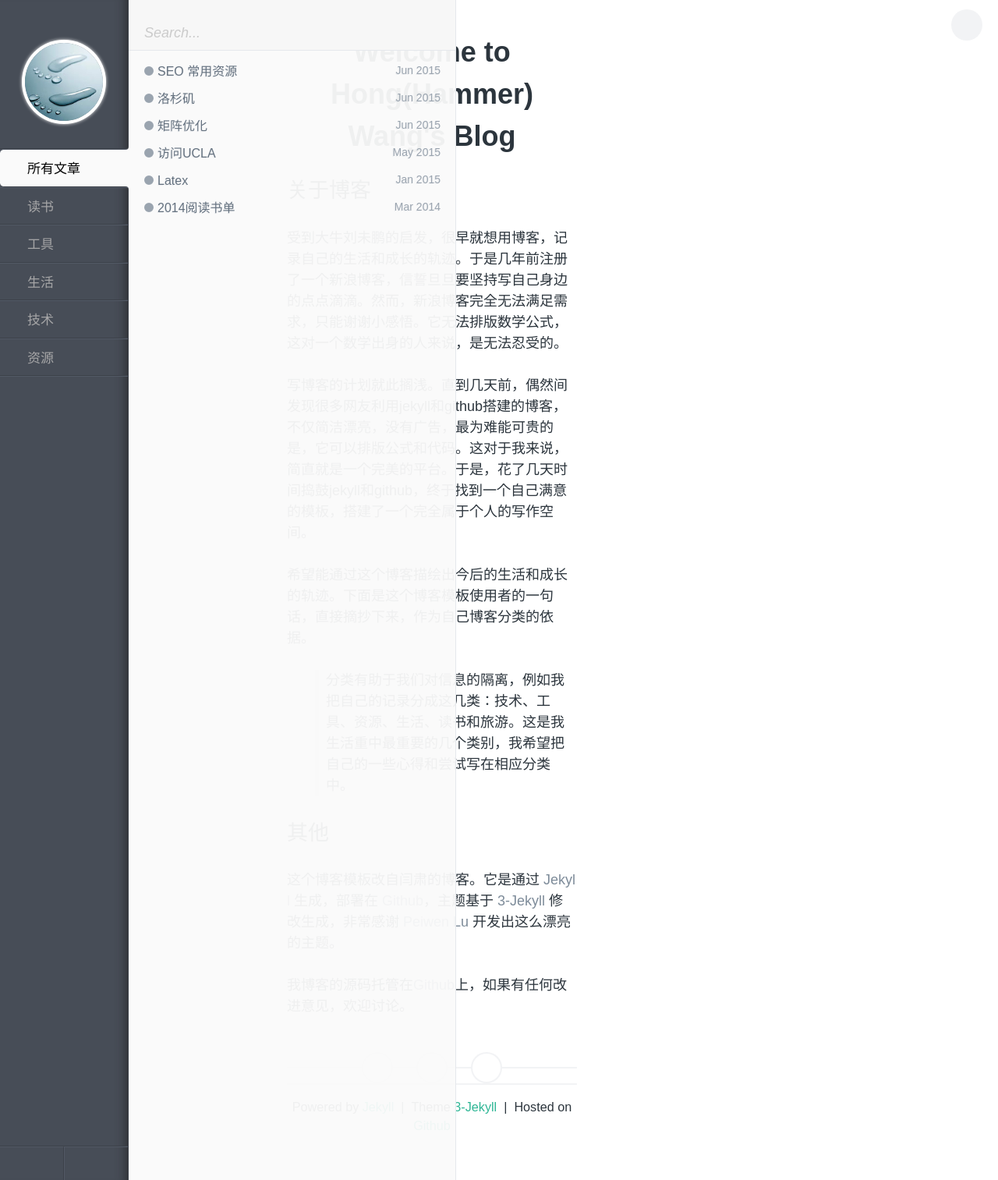
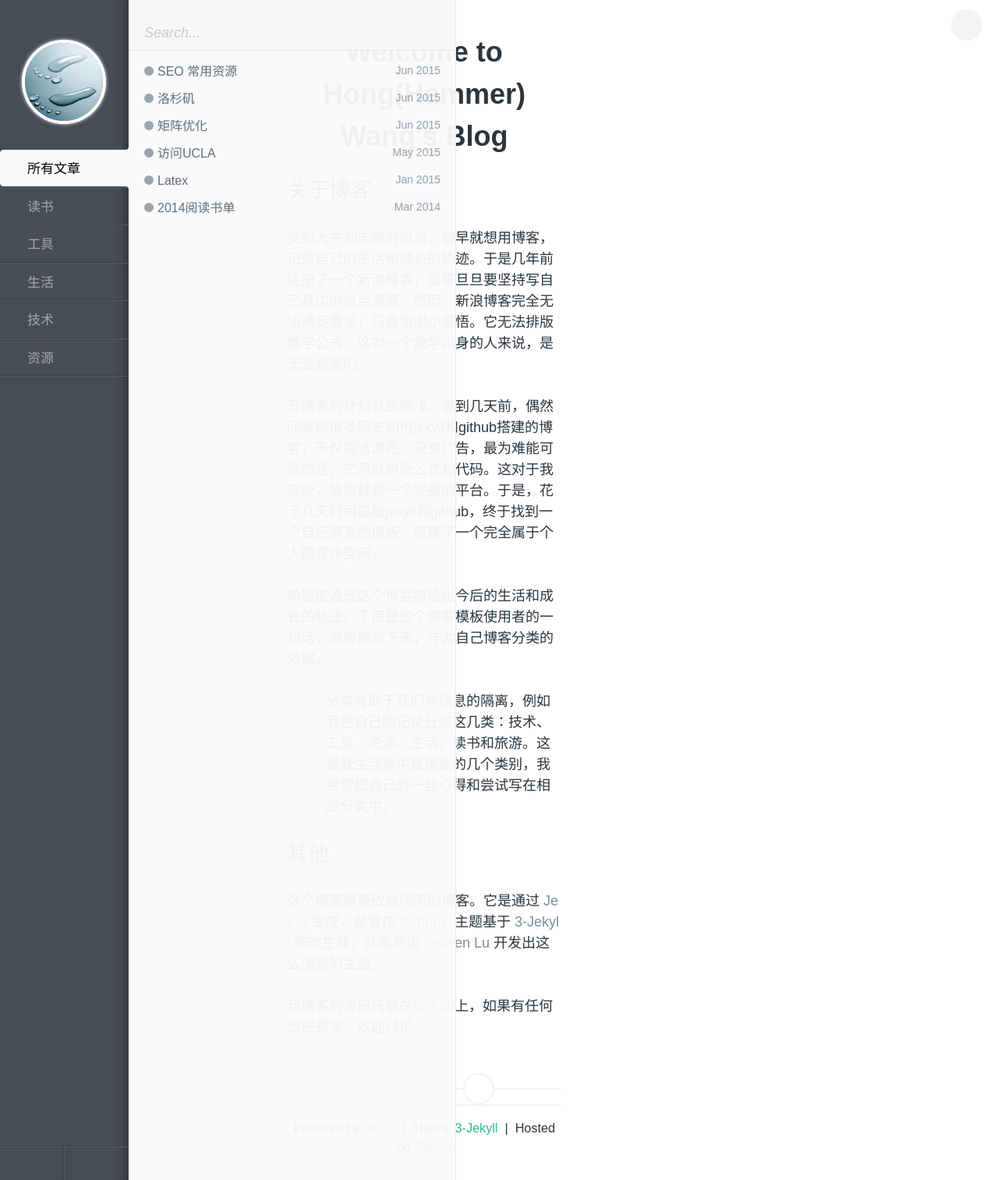
Before and after one commit to polyHong/polyHong.github.io, a Jekyll site: the page built from index.md, in a window 1280 px wide. Shown: the whole page at 78% size. Built offline with Jekyll 4.4.1, drawn with Linux system fonts in a browser that asks for light colours; some web fonts are replaced; Markdown is read by kramdown in place of the engine named in the settings.

Commit message:
enlarge margin

```diff
--- a/assets/css/style.css
+++ b/assets/css/style.css
@@ -371,7 +371,7 @@ a {
 
 #pjax {
   padding: 0 10% 30px;
-  padding-right: 300px}
+  padding-right: 320px}
   #pjax.fadeIn {
     -webkit-animation: fadeIn .3s;
     -moz-animation: fadeIn .3s;
```
